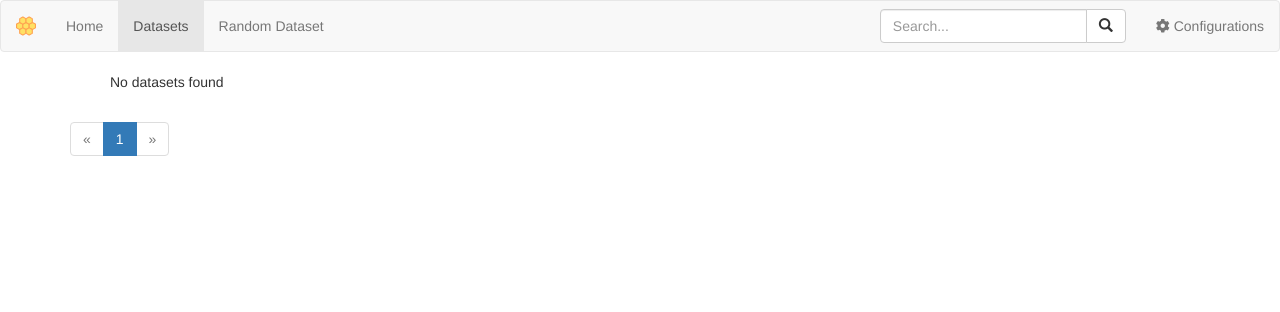
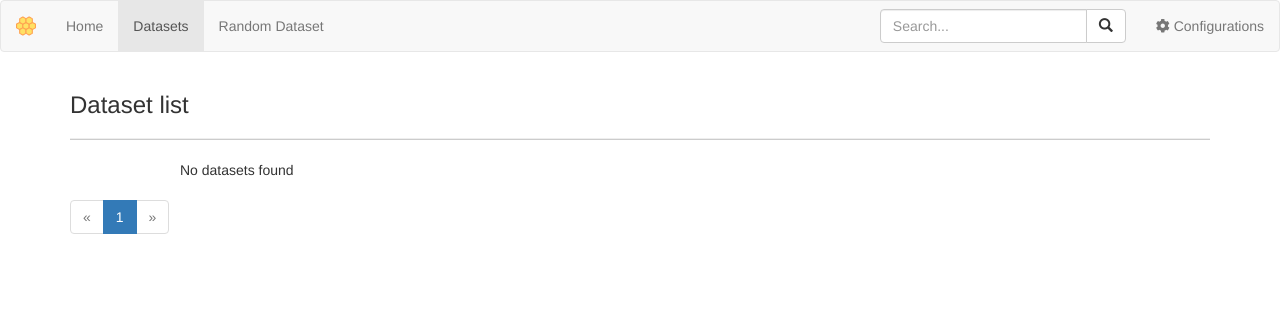
Before and after one commit to STarrio/DataHive, a Django app: page /dataset/ in a window 1280 px wide. Shown: the top 312 px of the page. Run offline with Django 3.2, Linux system fonts and the light colour scheme; data that the repository does not hold is empty; parts of the project's set-up code (start-up, migrations or seed data) failed here and were passed over; some libraries are stand-ins or nearby versions.

Commit message:
improved views

```diff
--- a/DataHiveApp/models.py
+++ b/DataHiveApp/models.py
@@ -37,6 +37,9 @@ class DataSet(models.Model):
         }
 
         return get_url[str(self.source)](self.files.all())
+
+    def get_n_files(self):
+        return len(self.files.all())
 
     def get_abstract(self):
         whoosh_data = search_doc_by_id(self.id)
--- a/DataHiveApp/templates/DataHiveApp/dataset_list.html
+++ b/DataHiveApp/templates/DataHiveApp/dataset_list.html
@@ -2,13 +2,30 @@
 
 {% block content %}
     {% load extra_filters %}
-    <ul>
+    <h3>Dataset list</h3>
+    <hr/>
+    <div class="col-md-10 col-md-push-1">
 	{% for dataset in object_list %}
-        <li><a href="{{dataset.id}}">{{dataset.title}}</a></li>
+                    <div class="panel panel-info">
+                        <div class="panel-body">
+                            <div class="col-xs-1">
+                            <img src="https://www.shareicon.net/download/2016/01/07/699454_education_512x512.png"
+                                                                        width="25px" style="padding-top:20px"/>
+                            </div>
+                            <div class="col-xs-11">
+                            <h3> <a href="{{dataset.id}}">{{dataset.title}}</a> <span class="badge">{{dataset.get_n_files}} files </span></h3>
+                            <p>{{dataset.get_abstract | default_if_none:''}}</p>
+                        </div>
+                        </div>
+                    </div>
+
+
     {% empty %}
         No datasets found
     {% endfor %}
-    </ul>
+    </div>
+
+    <div class="clearfix"></div>
 
     <ul class="pagination">
     {% if is_paginated %}
```
Also changed, not shown: DataHiveApp/templates/DataHiveApp/dataset_detail.html (+4 -4 lines).
